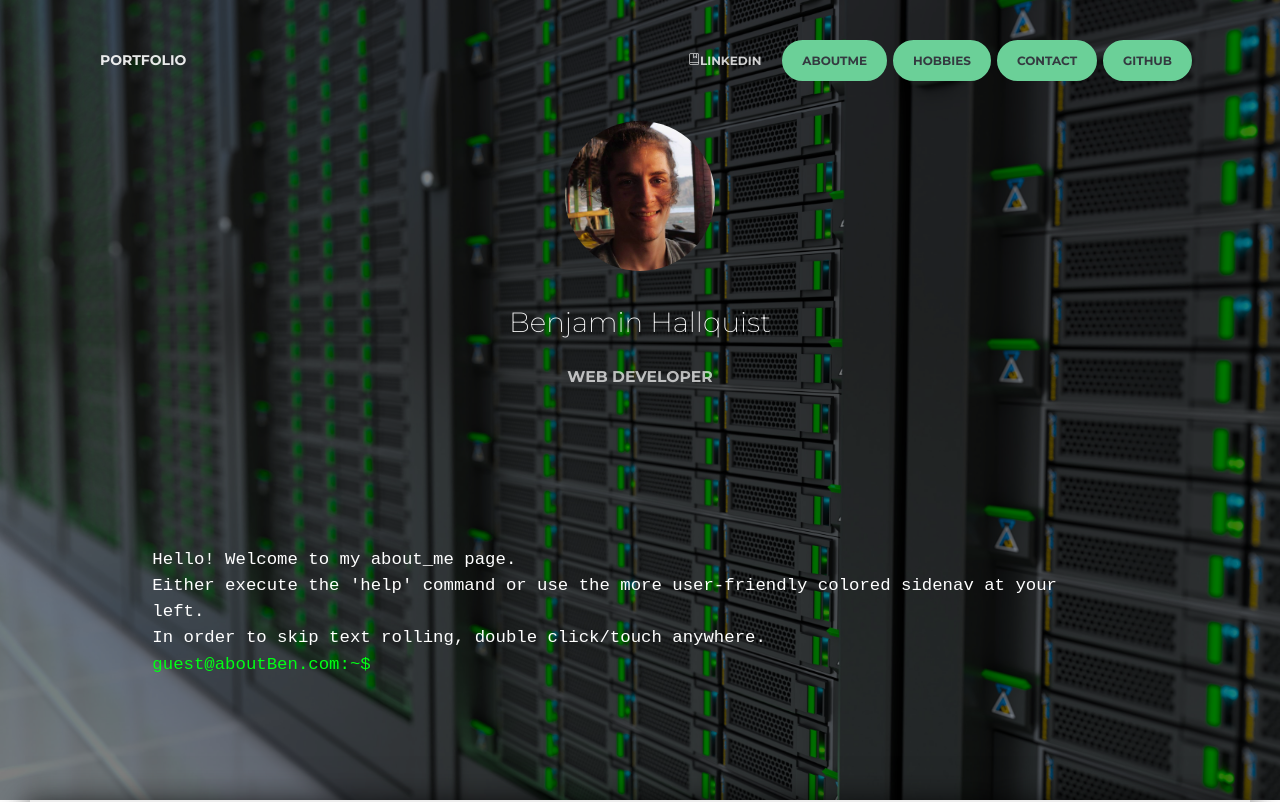
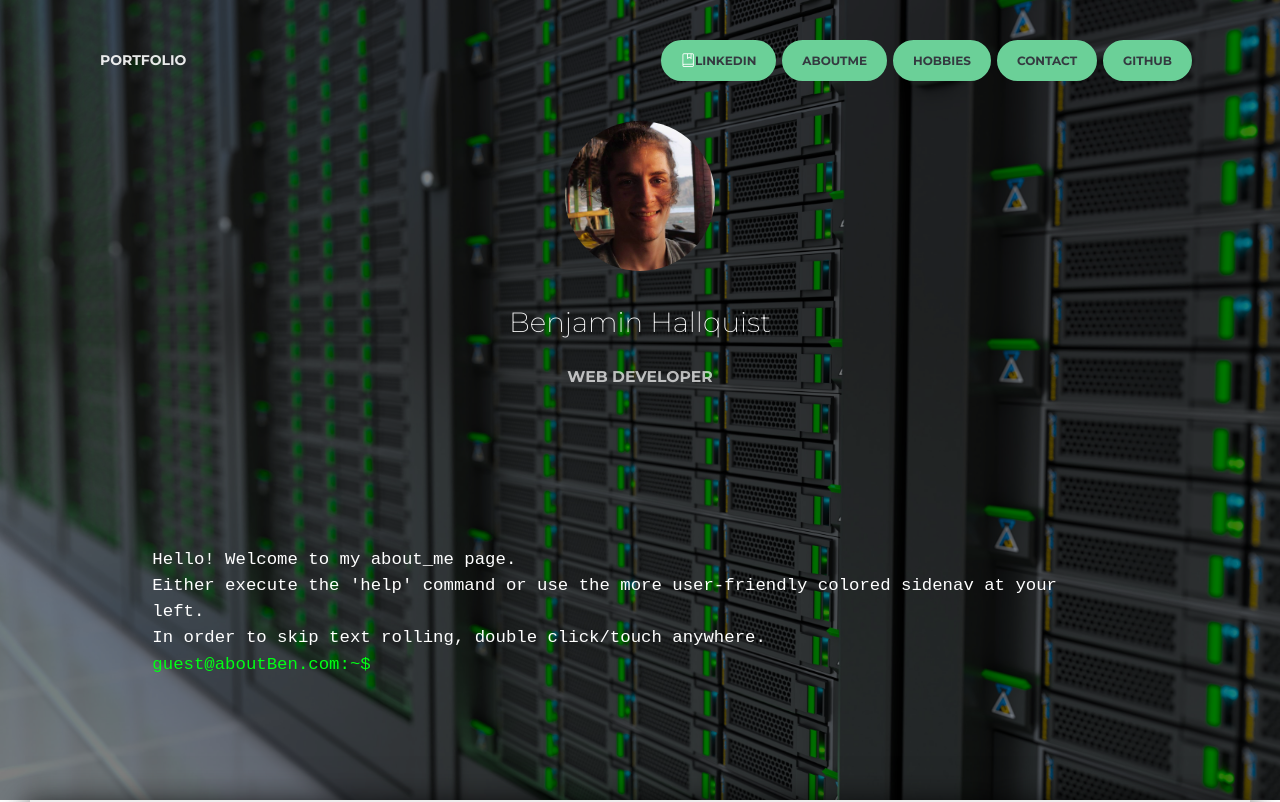
Before and after one commit to benhall847/portfolio, a plain HTML site: page index.html in a window 1280 px wide. Shown: the top 802 px of the page. Drawn offline with Linux system fonts and the light colour scheme; some packages are replaced by stand-ins of ours; files whose address does not match are found by name.

Commit message:
edited photo and button

```diff
--- a/index.html
+++ b/index.html
@@ -43,8 +43,8 @@
             <div class="collapse navbar-collapse justify-content-end" id="navigation">
                 <ul class="navbar-nav"  id="sidenav" >
                     <li class="nav-item">
-                        <a href="https://demos.creative-tim.com/paper-kit-2/docs/1.0/getting-started/introduction.html"
-                            target="_blank" class="nav-link"><i class="nc-icon nc-book-bookmark"></i>Linkedin</a>
+                        <a href="https://www.linkedin.com/in/benjamin-hallquist/"
+                            target="_blank" class="text-dark btn btn-round btn-success"><i class="nc-icon nc-book-bookmark"></i>Linkedin</a>
                     </li>
                 </ul>
             </div>
@@ -59,7 +59,7 @@
 
                 <div class="owner">
                     <div class="avatar super-index">
-                        <img src="./assets/img/benHa.jpg" alt="Circle Image"
+                        <img src="./assets/img/BenHa.jpg" alt="Circle Image"
                             class="img-circle img-no-padding img-responsive">
                     </div>
                     <div class="name">
```
